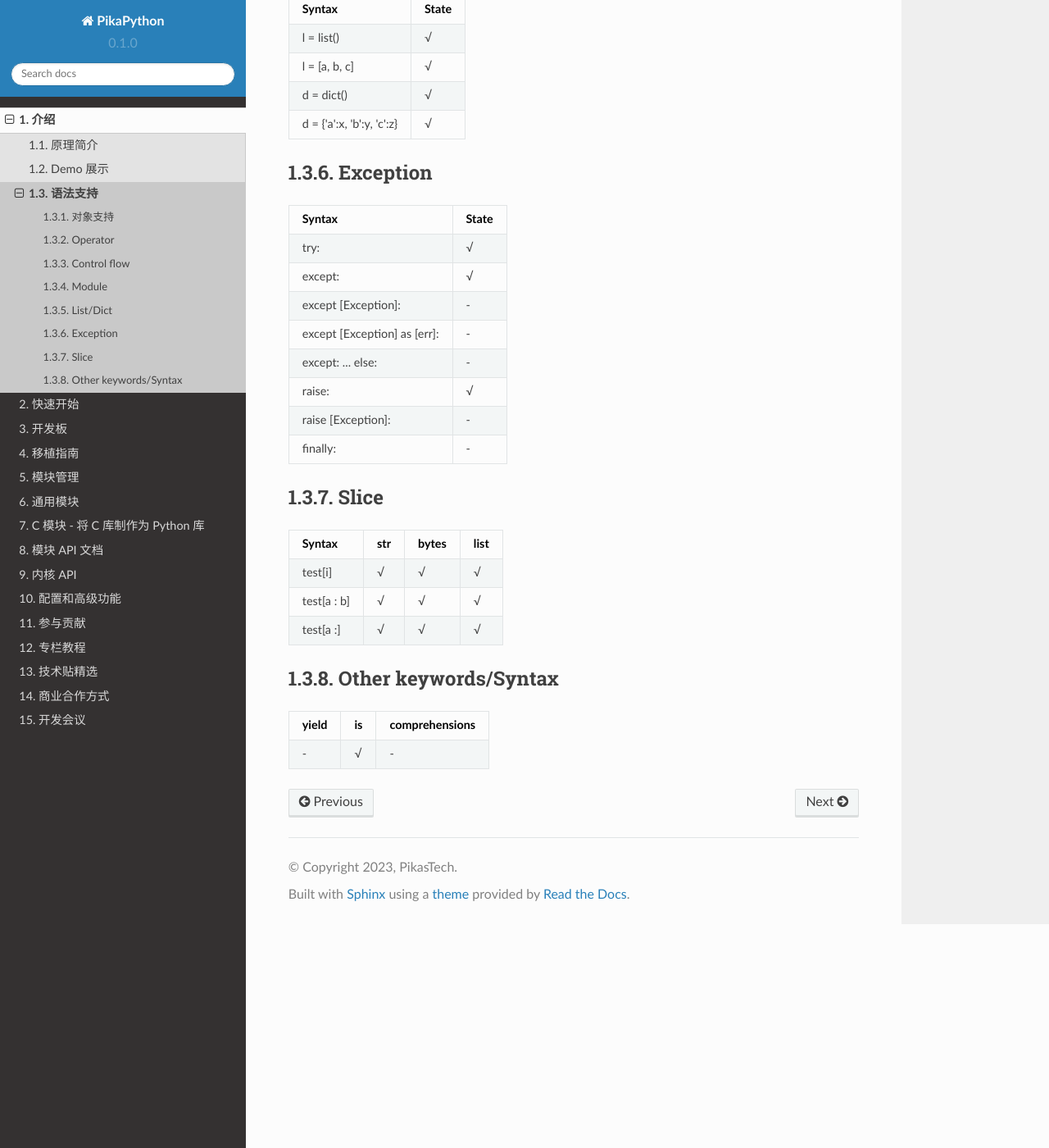
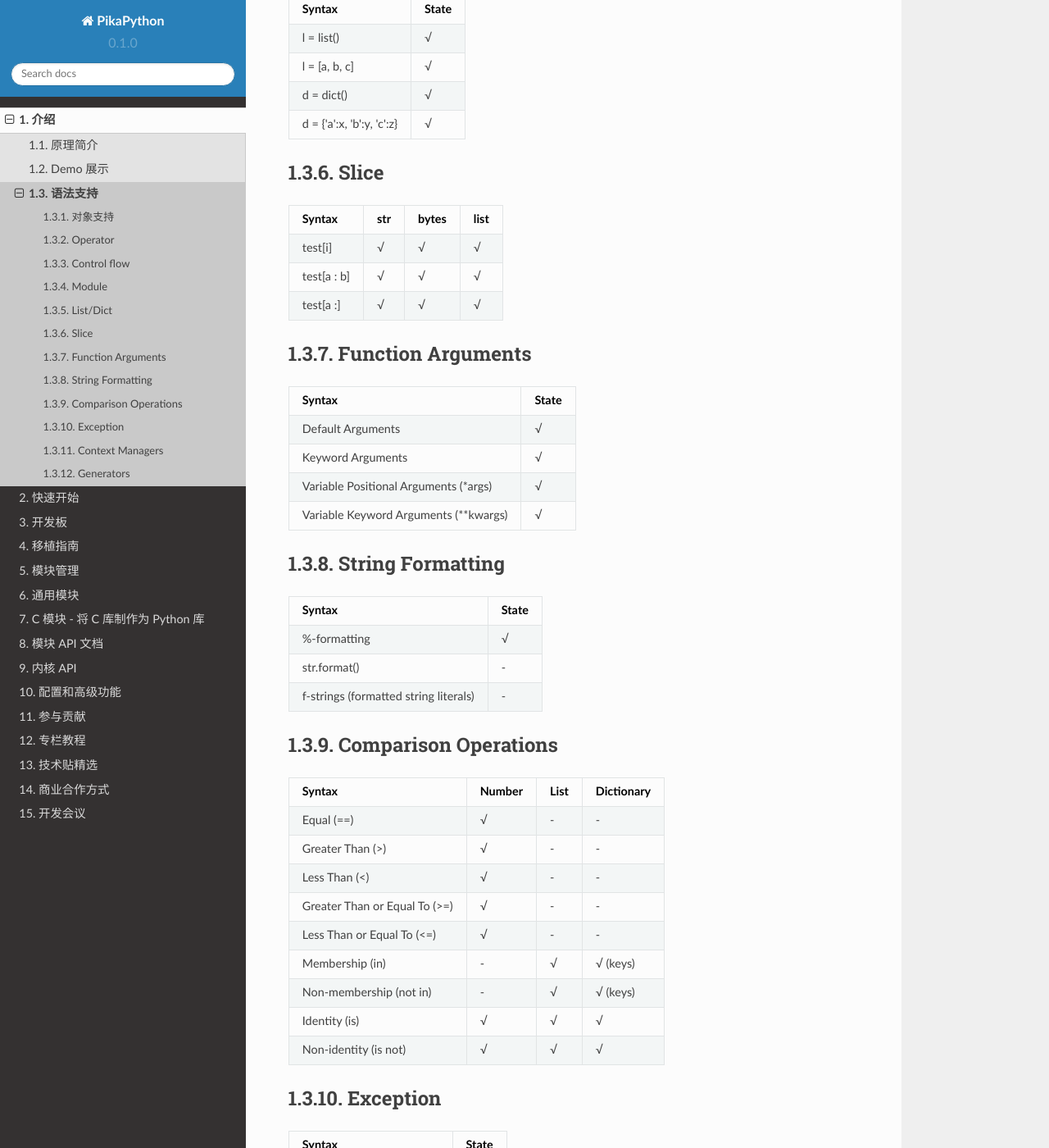
Before and after one commit to pikasTech/pikadoc, a Sphinx documentation site: the page built from docs/source/intro_syntax.md, in a window 1280 px wide and 1400 px high, scrolled down 1746 px. Shown: the whole window at 82% size. Built offline with Sphinx 7.4.7 and the Read the Docs theme 2.0.0, drawn with Linux system fonts in a browser that asks for light colours; pages that are not in the unit, such as notebooks, are missing from menus; some of the changed text lies outside the part shown.

Commit message:
more detauls for syntax

```diff
--- a/docs/source/intro_syntax.md
+++ b/docs/source/intro_syntax.md
@@ -58,6 +58,45 @@
 | d = dict() | √ |
 | d = {'a':x, 'b':y, 'c':z} | √ |
 
+#### Slice
+
+| Syntax | str | bytes | list |
+| --- | --- | --- | --- |
+| test[i] | √ | √ | √ |
+| test[a : b] | √ | √ | √ |
+| test[a :] | √ | √ | √ |
+
+#### Function Arguments
+
+| Syntax                                | State |
+| ------------------------------------- | ----- |
+| Default Arguments                     | √     |
+| Keyword Arguments                     | √     |
+| Variable Positional Arguments (\*args) | √     |
+| Variable Keyword Arguments (\*\*kwargs) | √     |
+
+#### String Formatting
+
+| Syntax                                | State |
+| ------------------------------------- | ----- |
+| %-formatting                          | √     |
+| str.format()                          | -     |
+| f-strings (formatted string literals) | -     |
+
+#### Comparison Operations
+
+| Syntax                        | Number | List | Dictionary |
+| ----------------------------- | ------ | ---- | ---------- |
+| Equal (==)                    | √      | -    | -          |
+| Greater Than (>)              | √      | -    | -          |
+| Less Than (<)                 | √      | -    | -          |
+| Greater Than or Equal To (>=) | √      | -    | -          |
+| Less Than or Equal To (<=)    | √      | -    | -          |
+| Membership (in)               | -      | √    | √ (keys)   |
+| Non-membership (not in)       | -      | √    | √ (keys)   |
+| Identity (is)                 | √      | √    | √          |
+| Non-identity (is not)         | √      | √    | √          |
+
 #### Exception
 
 | Syntax | State |
@@ -71,16 +110,16 @@
 |raise [Exception]:| - |
 |finally:| - |
 
-#### Slice
+#### Context Managers
 
-| Syntax | str | bytes | list |
-| --- | --- | --- | --- |
-| test[i] | √ | √ | √ |
-| test[a : b] | √ | √ | √ |
-| test[a :] | √ | √ | √ |
+| Syntax                                                       | State |
+| ------------------------------------------------------------ | ----- |
+| with statement                                               | -     |
+| custom context managers (using __enter__ and __exit__ methods) | -     |
 
-#### Other keywords/Syntax
+#### Generators
 
-| yield | is | comprehensions |
-| --- | --- | --- |
-| - | √ | - |
+| Syntax                              | State |
+| ----------------------------------- | ----- |
+| generator functions (using 'yield') | -     |
+| generator expressions               | -     |
```
